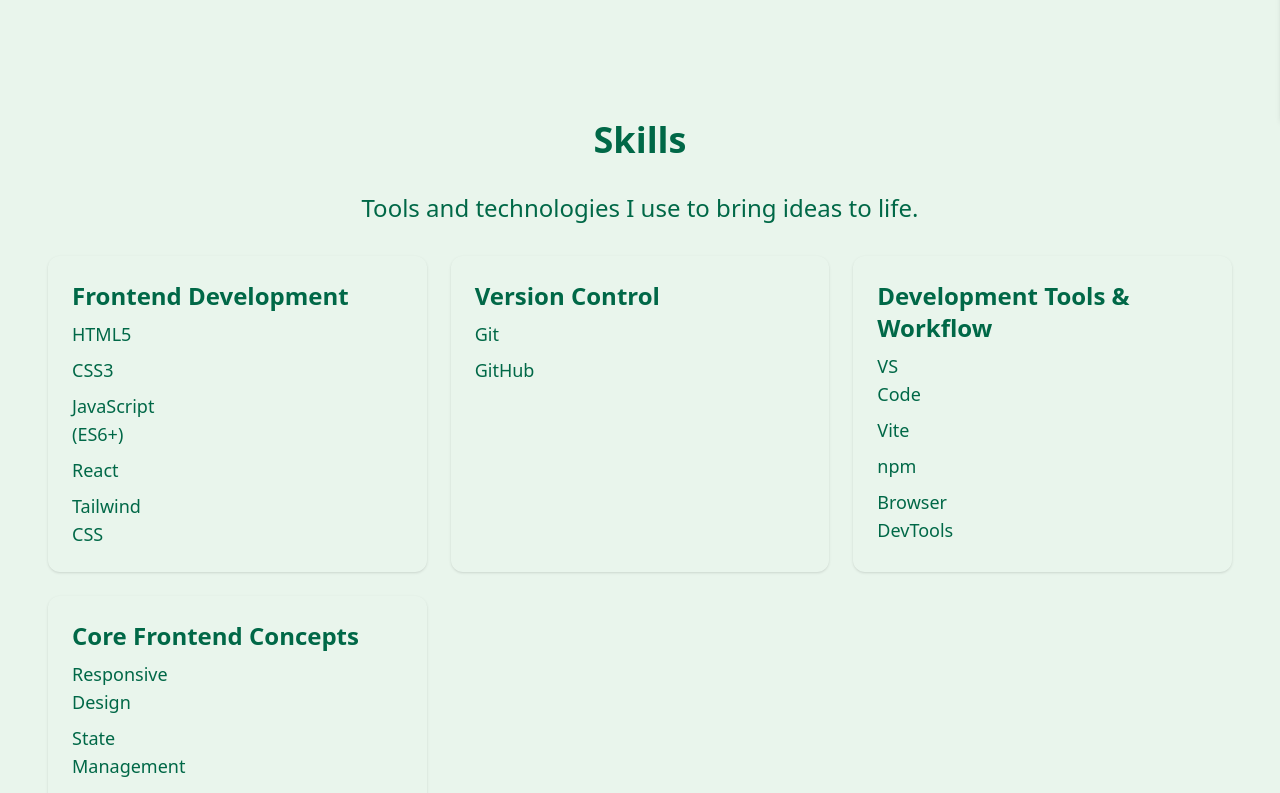
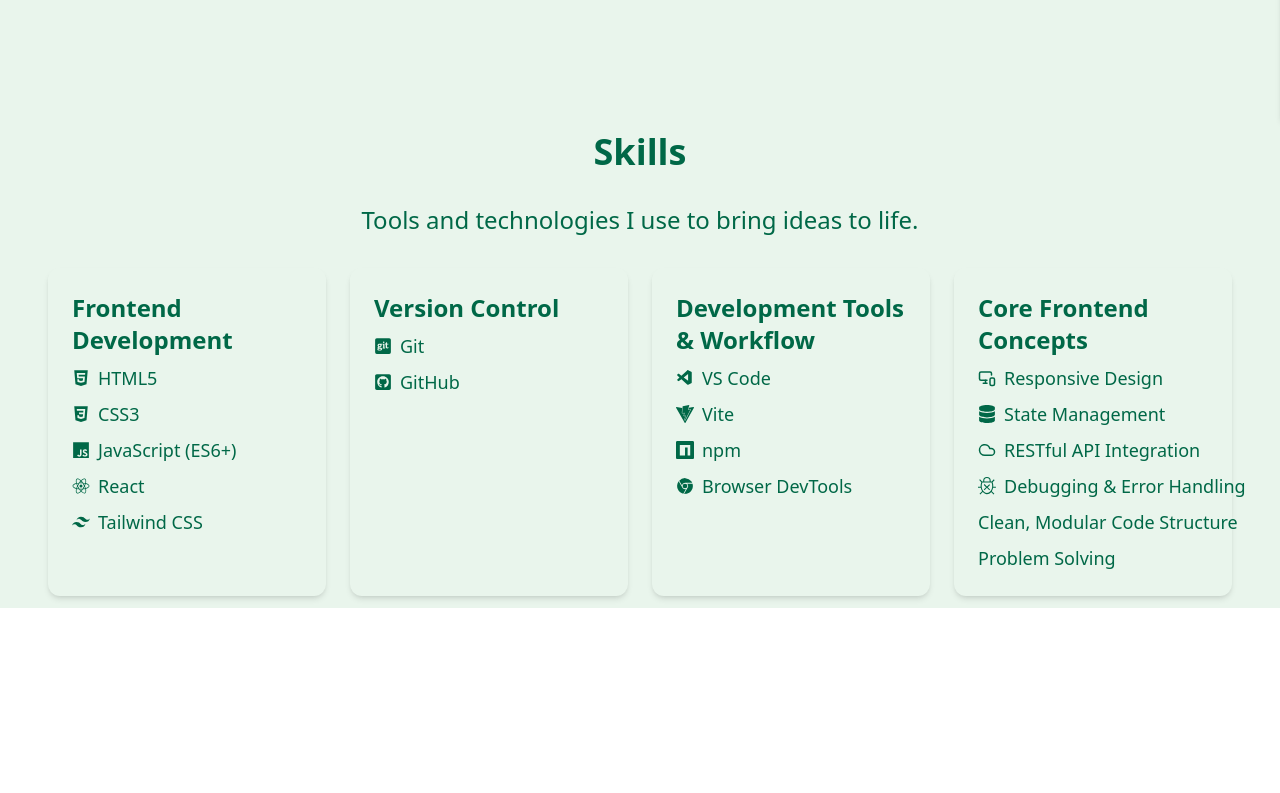
Before and after one commit to Fortune-Uchegbu/portfolio-website, a React (Vite) app: page / in a window 1280 px wide. Shown: the part 680-1473 px from the top of the page. After the commit the page ends 1288 px from the top, so only its background shows below. Built offline with nearby package versions, Linux system fonts and the light colour scheme.

Commit message:
comp: mvp of skills component complete'

```diff
--- a/src/components/SkillCard.jsx
+++ b/src/components/SkillCard.jsx
@@ -2,11 +2,14 @@
 
 const SkillCard = ({ category }) => {
   return (
-    <div className='p-6 rounded-xl shadow-sm '>
+    <div className='p-6 rounded-xl shadow-md'>
       <h2 className="text-2xl font-semibold">{category.category}</h2>
       <ul className="">
         {category.items.map((item, index) => {
-          return <li key={index} className="text-lg mt-2">{item.name}</li>
+          return <li key={index} className="text-lg mt-2 min-w-max flex gap-x-2 items-center">
+            {item.icon}
+            <span>{item.name}</span>
+          </li>
         })}
       </ul>
     </div>
--- a/src/data/skills.js
+++ /dev/null
@@ -1,40 +0,0 @@
-const skills = [
-  {
-    category: "Frontend Development",
-    items: [
-      { name: "HTML5", icon: null },
-      { name: "CSS3", icon: null },
-      { name: "JavaScript (ES6+)", icon: null },
-      { name: "React", icon: null },
-      { name: "Tailwind CSS", icon: null },
-    ],
-  },
-  {
-    category: "Version Control",
-    items: [
-      { name: "Git", icon: null },
-      { name: "GitHub", icon: null },
-    ],
-  },
-  {
-    category: "Development Tools & Workflow",
-    items: [
-      { name: "VS Code", icon: null },
-      { name: "Vite", icon: null },
-      { name: "npm", icon: null },
-      { name: "Browser DevTools", icon: null },
-    ],
-  },
-  {
-    category: "Core Frontend Concepts",
-    items: [
-      { name: "Responsive Design", icon: null },
-      { name: "State Management", icon: null },
-      { name: "RESTful API Integration", icon: null },
-      { name: "Debugging & Error Handling", icon: null },
-      { name: "Clean, Modular Code Structure", icon: null },
-      { name: "Problem Solving", icon: null },
-    ],
-  },
-];
-export default skills;
--- /dev/null
+++ b/src/data/skills.jsx
@@ -0,0 +1,48 @@
+import { FaGitSquare, FaGithubSquare, FaDatabase } from "react-icons/fa";
+import { VscVscode, VscDebug } from "react-icons/vsc";
+import { SiVite, SiNpm } from "react-icons/si";
+import { IoLogoHtml5, IoLogoCss3, IoLogoJavascript, IoLogoReact, IoLogoChrome } from "react-icons/io5";
+import { RiTailwindCssFill } from "react-icons/ri";
+import { LuMonitorSmartphone, LuCloud } from "react-icons/lu";
+
+const skillsData = [
+  {
+    category: "Frontend Development",
+    items: [
+      { name: "HTML5", icon: <IoLogoHtml5 /> },
+      { name: "CSS3", icon: <IoLogoCss3 /> },
+      { name: "JavaScript (ES6+)", icon: <IoLogoJavascript /> },
+      { name: "React", icon: <IoLogoReact /> },
+      { name: "Tailwind CSS", icon: <RiTailwindCssFill /> },
+    ],
+  },
+  {
+    category: "Version Control",
+    items: [
+      { name: "Git", icon: <FaGitSquare /> },
+      { name: "GitHub", icon: <FaGithubSquare /> },
+    ],
+  },
+  {
+    category: "Development Tools & Workflow",
+    items: [
+      { name: "VS Code", icon: <VscVscode /> },
+      { name: "Vite", icon: <SiVite /> },
+      { name: "npm", icon: <SiNpm /> },
+      { name: "Browser DevTools", icon: <IoLogoChrome /> },
+    ],
+  },
+  {
+    category: "Core Frontend Concepts",
+    items: [
+      { name: "Responsive Design", icon: <LuMonitorSmartphone /> },
+      { name: "State Management", icon: <FaDatabase /> },
+      { name: "RESTful API Integration", icon: <LuCloud /> },
+      { name: "Debugging & Error Handling", icon: <VscDebug /> },
+      { name: "Clean, Modular Code Structure", icon: null },
+      { name: "Problem Solving", icon: null },
+    ],
+  },
+];
+
+export default skillsData;
--- a/src/sections/Skills.jsx
+++ b/src/sections/Skills.jsx
@@ -1,14 +1,14 @@
 import { Wrapper, SkillCard } from '../components'
-import skills from '../data/skills.js';
+import skillsData from '../data/skills.jsx';
 
 const Skills = () => {
   return (
     <section id="skills">
-      <Wrapper classes={`flex flex-col items-center gap-y-8`}>
+      <Wrapper classes={`flex flex-col items-center gap-y-8 py-3`}>
         <h2 className='text-4xl font-semibold'>Skills</h2>
         <p className="text-2xl">Tools and technologies I use to bring ideas to life.</p>
-        <div className='grid grid-cols-1 md:grid-cols-2 lg:grid-cols-3 gap-6'>
-          {skills.map((category, index) => {
+        <div className='grid grid-cols-1 md:grid-cols-2 lg:grid-cols-3 xl:grid-cols-4 gap-6'>
+          {skillsData.map((category, index) => {
             return <SkillCard key={index} category={category} />
           })}
         </div>
--- a/src/sections/subsections/MainHero.jsx
+++ b/src/sections/subsections/MainHero.jsx
@@ -1,4 +1,3 @@
-import { paddings } from "../../styles";
 import { Wrapper, CTAButton } from "../../components";
 
 const MainHero = ({ navHeight }) => {
```
